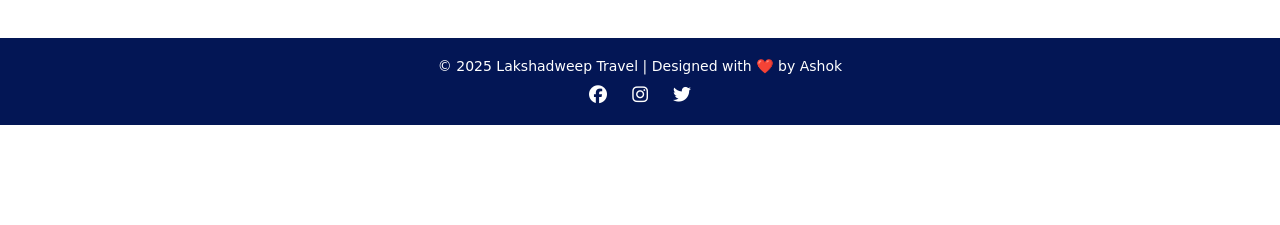
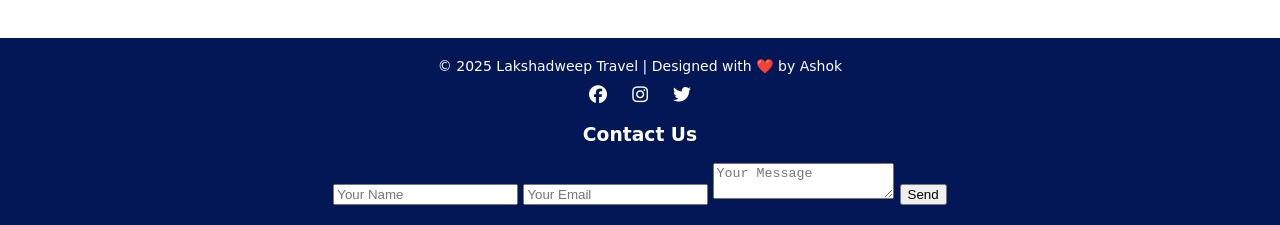
Before and after one commit to askkumar225/2026, a plain HTML site: page HTML CSS-PROJECT/index.html in a window 1280 px wide. Shown: the part 2191-2416 px from the top of the page. Before the commit the page ends 2316 px from the top, so only its background shows below. Drawn offline with Linux system fonts and the light colour scheme.

Commit message:
Update index.html

```diff
--- a/HTML CSS-PROJECT/index.html
+++ b/HTML CSS-PROJECT/index.html
@@ -81,16 +81,26 @@
   </section>
    </div>
   <!-- Footer -->
-
-  <footer>
+ <footer>
+  <div class="footer-left">
     <p>© 2025 Lakshadweep Travel | Designed with ❤️ by Ashok</p>
     <div class="socials">
       <a href="#"><i class="fab fa-facebook"></i></a>
       <a href="#"><i class="fab fa-instagram"></i></a>
       <a href="#"><i class="fab fa-twitter"></i></a>
     </div>
-  </footer>
+  </div>
 
+  <div class="footer-right">
+    <h3>Contact Us</h3>
+    <form>
+      <input type="text" placeholder="Your Name" required>
+      <input type="email" placeholder="Your Email" required>
+      <textarea placeholder="Your Message" required></textarea>
+      <button type="submit">Send</button>
+    </form>
+  </div>
+</footer>
 
 </body>
 </html>
```
